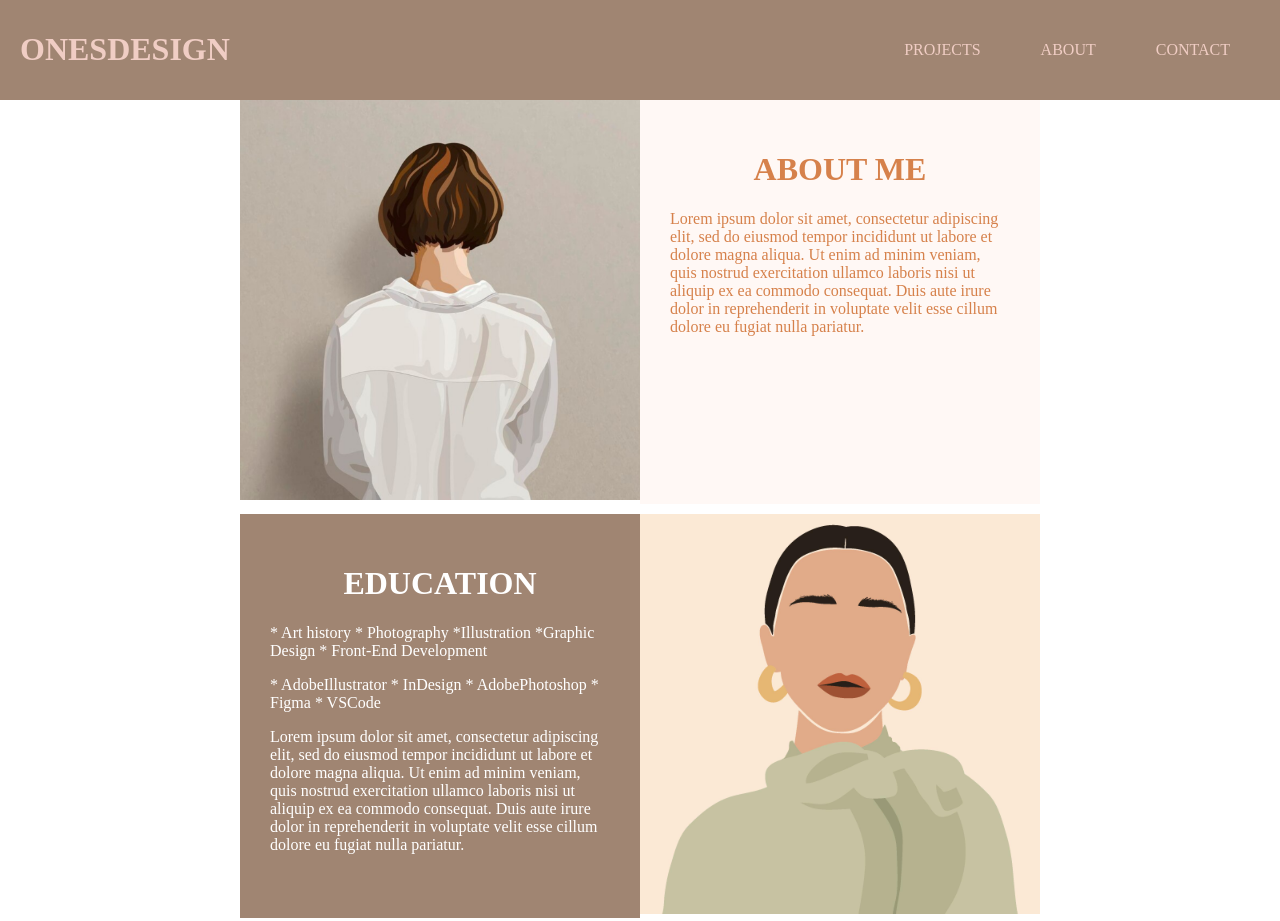
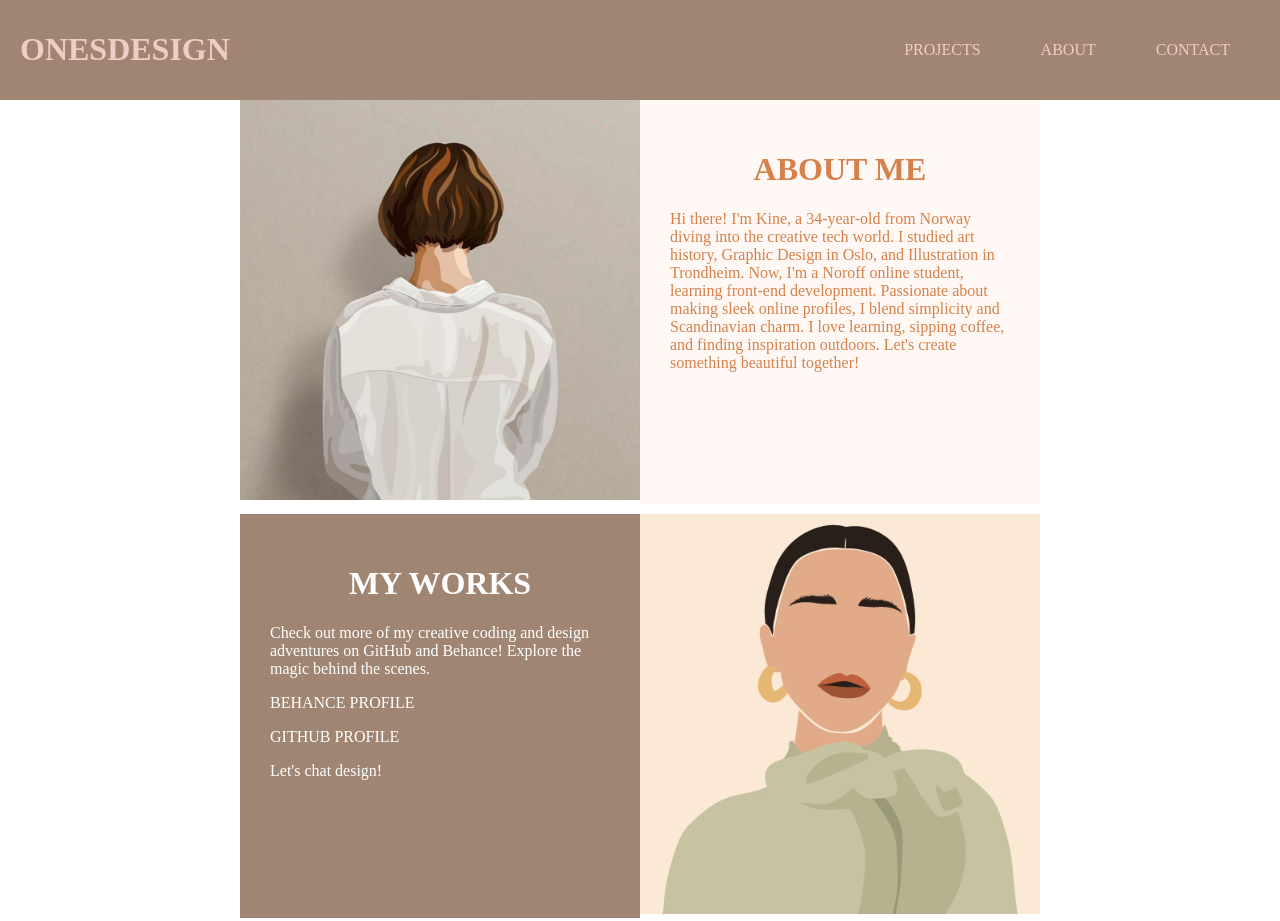
Before and after one commit to KineOnes/Portfolio_Kine-Ones, a plain HTML site: page index.html in a window 1280 px wide. Shown: the top 921 px of the page. Drawn offline with Linux system fonts and the light colour scheme.

Commit message:
added correct text and links to about me and Works

```diff
--- a/css/utilities.css
+++ b/css/utilities.css
@@ -91,6 +91,12 @@ nav {
     height: 400px;
 }
 
+a {
+    text-decoration: none;
+    color: rgb(255, 255, 255);
+
+}
+
 .peachTitle, .lightTitle {
     text-align: center;
 }
--- a/index.html
+++ b/index.html
@@ -33,33 +33,31 @@
         <div class="itemLight">
           <h1 class="peachTitle">ABOUT ME</h1>
           <p class="peachParagraph">
-            Lorem ipsum dolor sit amet, consectetur adipiscing elit, sed do
-            eiusmod tempor incididunt ut labore et dolore magna aliqua. Ut enim
-            ad minim veniam, quis nostrud exercitation ullamco laboris nisi ut
-            aliquip ex ea commodo consequat. Duis aute irure dolor in
-            reprehenderit in voluptate velit esse cillum dolore eu fugiat nulla
-            pariatur.
+            Hi there! I'm Kine, a 34-year-old from Norway diving into the creative tech world.
+            I studied art history, Graphic Design in Oslo, and Illustration in Trondheim.
+            Now, I'm a Noroff online student, learning front-end development. Passionate about
+            making sleek online profiles, I blend simplicity and Scandinavian charm. I love
+            learning, sipping coffee, and finding inspiration outdoors. Let's create something
+            beautiful together!
           </p>
         </div>
       </div>
 
       <div class="containerIndex">
         <div class="itemDark">
-          <h1 class="lightTitle">EDUCATION</h1>
+          <h1 class="lightTitle">MY WORKS</h1>
           <p class="lightParagraph">
-            * Art history * Photography *Illustration *Graphic Design *
-            Front-End Development
+            Check out more of my creative coding and design adventures on GitHub and Behance!
+            Explore the magic behind the scenes.
           </p>
           <p class="lightParagraph">
-            * AdobeIllustrator * InDesign * AdobePhotoshop * Figma * VSCode
+            <a href="https://www.behance.net/kineonesv">BEHANCE PROFILE</a>
           </p>
           <p class="lightParagraph">
-            Lorem ipsum dolor sit amet, consectetur adipiscing elit, sed do
-            eiusmod tempor incididunt ut labore et dolore magna aliqua. Ut enim
-            ad minim veniam, quis nostrud exercitation ullamco laboris nisi ut
-            aliquip ex ea commodo consequat. Duis aute irure dolor in
-            reprehenderit in voluptate velit esse cillum dolore eu fugiat nulla
-            pariatur.
+            <a href="https://github.com/KineOnes">GITHUB PROFILE</a>
+          </p>
+          <p class="lightParagraph">
+            Let's chat design!
           </p>
         </div>
         <div class="item">
```
